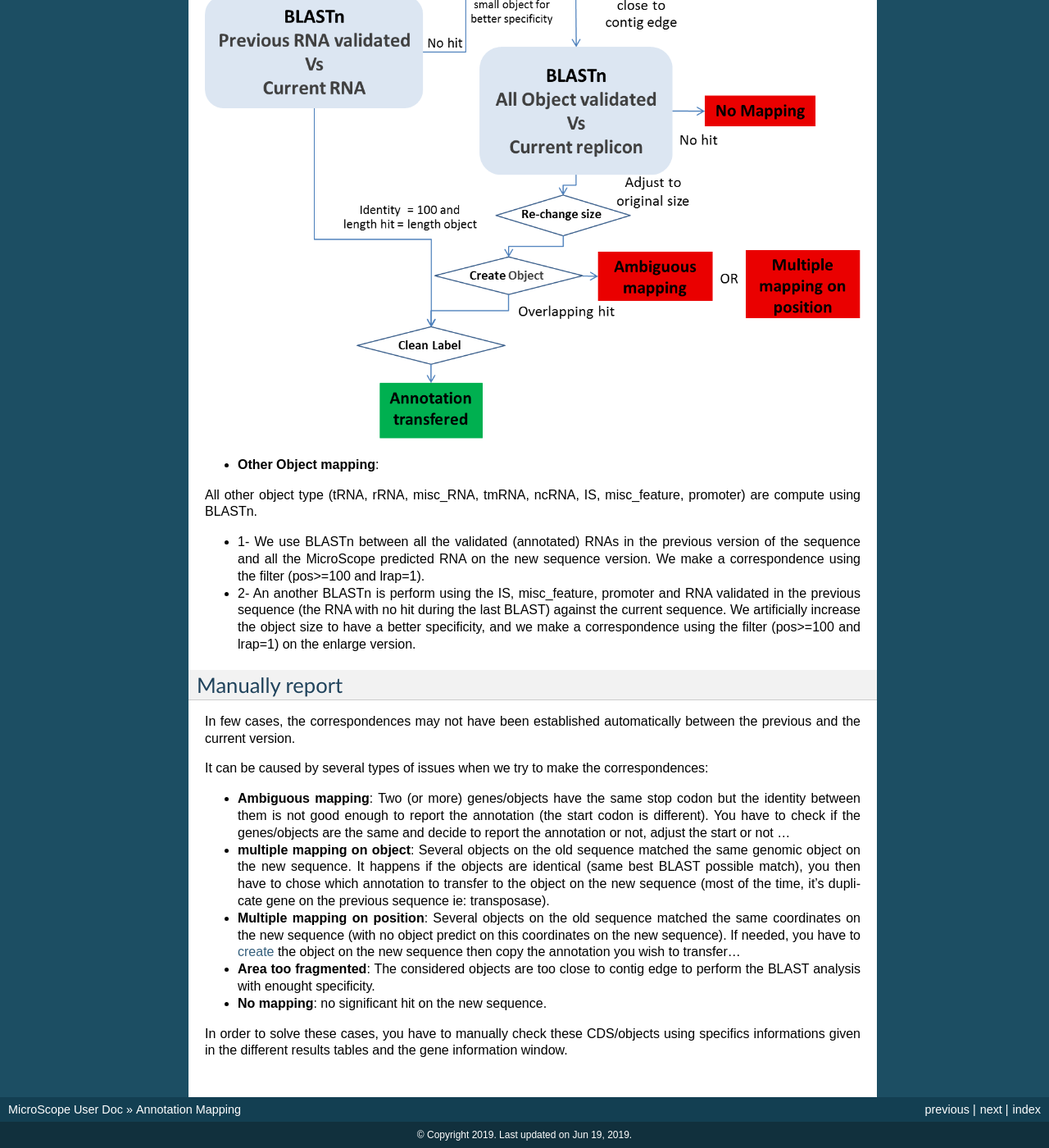
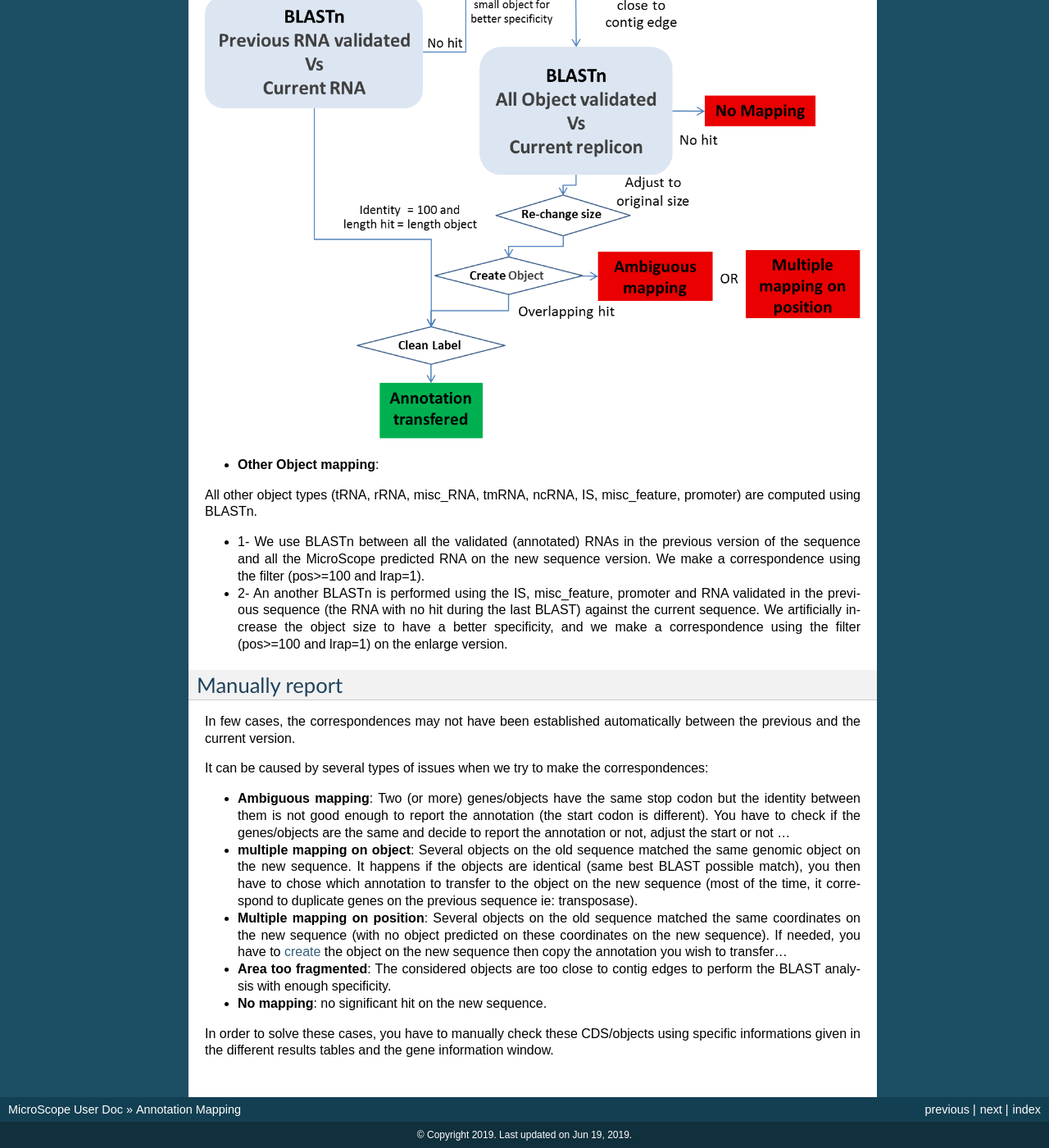
Before and after one commit to labgem/microscope-user-doc, a Sphinx documentation site: the page built from docs/content/mage/labelCPDOldNew.rst, in a window 1280 px wide and 1400 px high, scrolled down 1372 px. Shown: the whole window at 82% size. Built offline with Sphinx 7.4.7, drawn with Linux system fonts in a browser that asks for light colours; some of the changed text lies outside the part shown.

Commit message:
Update labelCPDOldNew.rst

```diff
--- a/docs/content/mage/labelCPDOldNew.rst
+++ b/docs/content/mage/labelCPDOldNew.rst
@@ -9,7 +9,7 @@ Provides label (i.e, locus_tag) correspondences between a new version of the gen
 =================================
 Report Methods
 =================================
-At the moment the report is perform with these objects:
+At the moment the report is performed with these objects:
 
 * CDS
 * fCDS
@@ -34,10 +34,10 @@ In order to report the annotation from the previous version of the sequence to t
 .. image:: img/WF_report2.png
 
 * **Other Object mapping**:
-All other object type (tRNA, rRNA, misc_RNA, tmRNA, ncRNA, IS, misc_feature, promoter) are compute using BLASTn.
+All other object types (tRNA, rRNA, misc_RNA, tmRNA, ncRNA, IS, misc_feature, promoter) are computed using BLASTn.
 
 * 1- We use BLASTn between all the validated (annotated) RNAs in the previous version of the sequence and all the MicroScope predicted RNA on the new sequence version. We make a correspondence using the filter (pos>=100 and lrap=1).
-* 2- An another BLASTn is perform using the IS, misc_feature, promoter and RNA validated in the previous sequence (the RNA with no hit during the last BLAST) against the current sequence. We artificially increase the object size to have a better specificity, and we make a correspondence using the filter (pos>=100 and lrap=1) on the enlarge version.
+* 2- An another BLASTn is performed using the IS, misc_feature, promoter and RNA validated in the previous sequence (the RNA with no hit during the last BLAST) against the current sequence. We artificially increase the object size to have a better specificity, and we make a correspondence using the filter (pos>=100 and lrap=1) on the enlarge version.
 
 =================================
 Manually report
@@ -49,9 +49,9 @@ It can be caused by several types of issues when we try to make the corresponden
 
 
 * **Ambiguous mapping**: Two (or more) genes/objects have the same stop codon but the identity between them is not good enough to report the annotation (the start codon is different). You have to check if the genes/objects are the same and decide to report the annotation or not, adjust the start or not ...
-* **multiple mapping on object**: Several objects on the old sequence matched the same genomic object on the new sequence. It happens if the objects are identical (same best BLAST possible match), you then have to chose which annotation to transfer to the object on the new sequence (most of the time, it's duplicate gene on the previous sequence ie: transposase).
-* **Multiple mapping on position**: Several objects on the old sequence matched the same coordinates on the new sequence (with no object predict on this coordinates on the new sequence). If needed, you have to  `create <http://microscope.readthedocs.org/en/latest/content/mage/viewer.html#can-i-create-a-new-genomic-object>`_ the object on the new sequence then copy the annotation you wish to transfer...
-* **Area too fragmented**: The considered objects are too close to contig edge to perform the BLAST analysis with enought specificity.
+* **multiple mapping on object**: Several objects on the old sequence matched the same genomic object on the new sequence. It happens if the objects are identical (same best BLAST possible match), you then have to chose which annotation to transfer to the object on the new sequence (most of the time, it correspond to duplicate genes on the previous sequence ie: transposase).
+* **Multiple mapping on position**: Several objects on the old sequence matched the same coordinates on the new sequence (with no object predicted on these coordinates on the new sequence). If needed, you have to  `create <http://microscope.readthedocs.org/en/latest/content/mage/viewer.html#can-i-create-a-new-genomic-object>`_ the object on the new sequence then copy the annotation you wish to transfer...
+* **Area too fragmented**: The considered objects are too close to contig edges to perform the BLAST analysis with enough specificity.
 * **No mapping**: no significant hit on the new sequence.
 
-In order to solve these cases, you have to manually check these CDS/objects using specifics informations given in the different results tables and the gene information window.
+In order to solve these cases, you have to manually check these CDS/objects using specific informations given in the different results tables and the gene information window.
```
